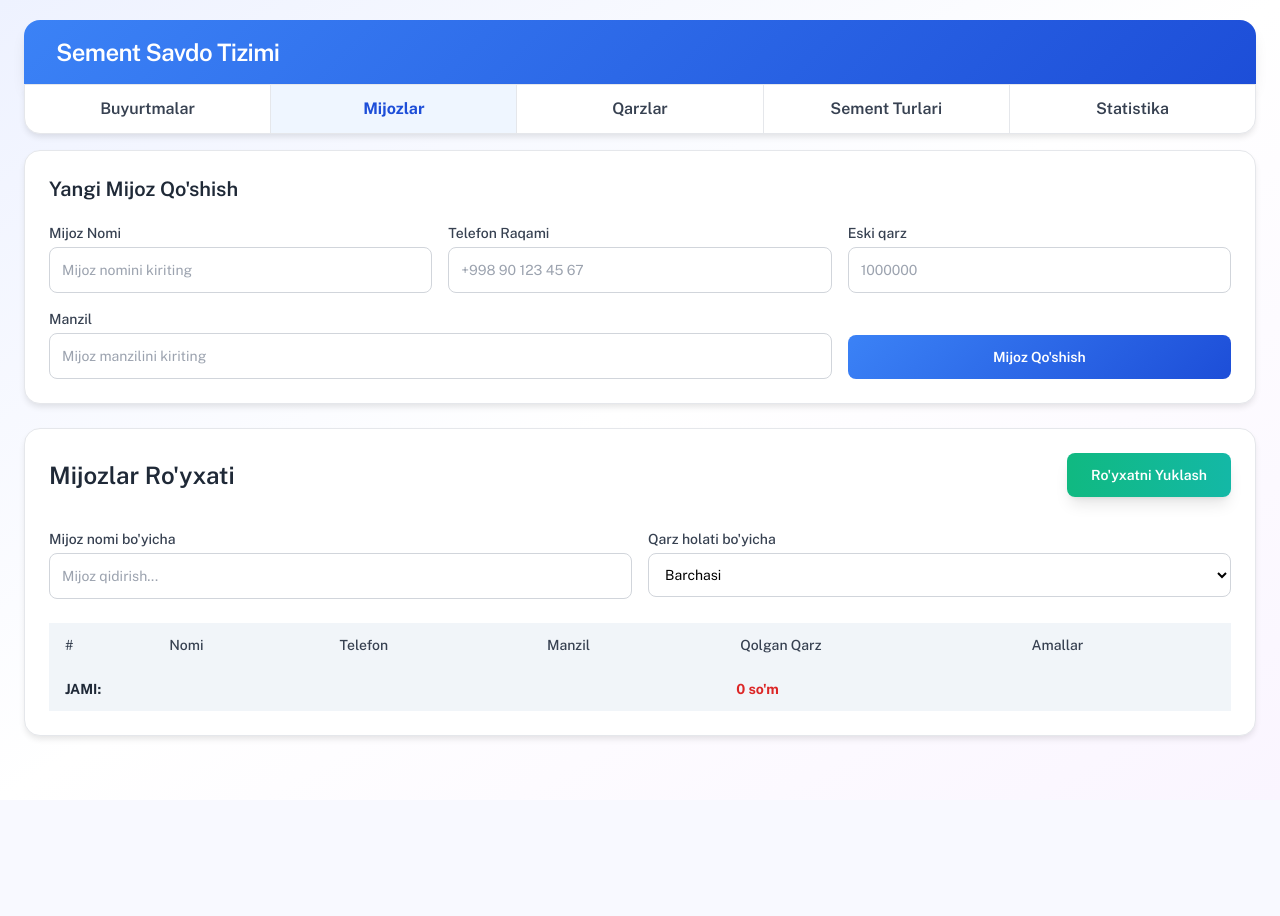
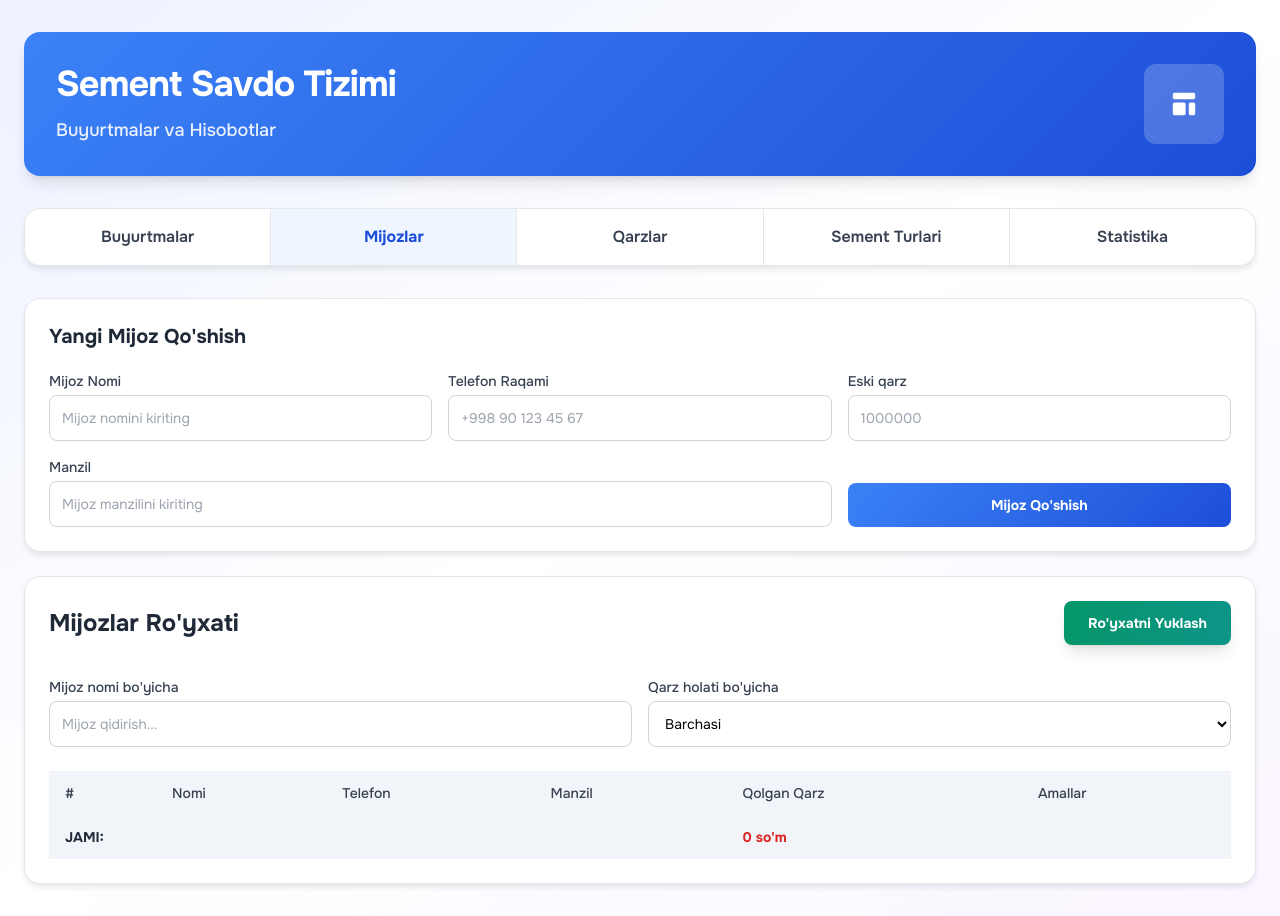
Before and after one commit to clashcoocac-cyber/cement-finance, a Django app: page /customer/ in a window 1280 px wide. Before the commit the page ends 740 px from the top, so only its background shows below. Run offline with Django 5.2, Linux system fonts and the light colour scheme; the visitor is signed in with stand-in values (Sample User, id 1); data that the repository does not hold is empty; parts of the project's set-up code (start-up, migrations or seed data) failed here and were passed over; some libraries are stand-ins or nearby versions.

Commit message:
Revert the look to the original: big banner header, Onest font, original weights, spacing and colours; keep the two bug fixes (no tabular digits, comments capped at 2 lines, actions not clipped)
Co-Authored-By: Claude Sonnet 5.5 <noreply@anthropic.com>

```diff
--- a/templates/base.html
+++ b/templates/base.html
@@ -7,9 +7,8 @@
         <script src="https://cdn.tailwindcss.com"></script>
         <script src="https://cdnjs.cloudflare.com/ajax/libs/jspdf/2.5.1/jspdf.umd.min.js"></script>
         <style>
-            @import url('https://fonts.googleapis.com/css2?family=Public+Sans:wght@400..700&family=Inter:wght@400..700&display=swap');
-            /* Public Sans has no Cyrillic: customer names fall back, glyph by glyph, to Inter */
-            body { font-family: 'Public Sans', 'Inter', system-ui, sans-serif; -webkit-font-smoothing: antialiased; }
+            @import url('https://fonts.googleapis.com/css2?family=Onest:ital,wght@0,200..900;1,200..900&display=swap');
+            body { font-family: 'Onest', sans-serif; }
             .modern-card {
                 background: white;
                 border: 1px solid #e5e7eb;
@@ -109,38 +108,50 @@
         </script>
     </head>
     <body class="bg-gradient-to-br from-indigo-50 via-white to-purple-50 min-h-screen">
-    <div class="max-w-7xl mx-auto px-6 pt-5 pb-6">
-        <!-- Header: one line, stuck to the top, the tab bar attached right below it -->
-        <div class="gradient-bg rounded-t-2xl shadow-lg px-8 py-4 text-white">
-            <h1 class="text-2xl font-semibold tracking-tight">Sement Savdo Tizimi</h1>
+    <div class="max-w-7xl mx-auto px-6 py-8">
+        <!-- Header -->
+        <div class="gradient-bg rounded-2xl shadow-lg p-8 mb-8 text-white">
+            <div class="flex items-center justify-between">
+                <div>
+                    <h1 class="text-4xl font-bold mb-3 tracking-tight">Sement Savdo Tizimi</h1>
+                    <p class="text-white/90 text-lg font-medium">Buyurtmalar va Hisobotlar</p>
+                </div>
+                <div class="hidden md:block">
+                    <div class="w-20 h-20 bg-white/20 rounded-xl flex items-center justify-center">
+                        <svg class="w-8 h-8 text-white" fill="currentColor" viewBox="0 0 20 20">
+                            <path d="M3 4a1 1 0 011-1h12a1 1 0 011 1v2a1 1 0 01-1 1H4a1 1 0 01-1-1V4zM3 10a1 1 0 011-1h6a1 1 0 011 1v6a1 1 0 01-1 1H4a1 1 0 01-1-1v-6zM14 9a1 1 0 00-1 1v6a1 1 0 001 1h2a1 1 0 001-1v-6a1 1 0 00-1-1h-2z"/>
+                        </svg>
+                    </div>
+                </div>
+            </div>
         </div>
 
         <!-- Navigation Tabs -->
-        <div class="modern-card rounded-t-none rounded-b-2xl mb-4">
-    <div class="flex flex-wrap sm:flex-nowrap font-semibold text-gray-700 rounded-b-2xl overflow-hidden">
+        <div class="modern-card rounded-2xl mb-8">
+    <div class="flex flex-wrap sm:flex-nowrap font-semibold text-gray-700 rounded-2xl overflow-hidden">
         <a href="{% url 'dashboard' %}"
            id="ordersTab"
-           class="w-1/2 sm:w-auto flex-1 text-center px-6 py-3 {%if page == 'dashboard' %}font-bold bg-blue-50 text-blue-700{% endif %} hover:text-blue-700 hover:bg-gray-50 transition-all duration-300 border-b sm:border-b-0 sm:border-r border-gray-200">
+           class="w-1/2 sm:w-auto flex-1 text-center px-6 py-4 {%if page == 'dashboard' %}font-bold bg-blue-50 text-blue-700{% endif %} hover:text-blue-700 hover:bg-gray-50 transition-all duration-300 border-b sm:border-b-0 sm:border-r border-gray-200">
             Buyurtmalar
         </a>
         <a href="{% url 'customer' %}"
            id="clientsTab"
-           class="w-1/2 sm:w-auto flex-1 text-center px-6 py-3 {%if page == 'customer' %}font-bold bg-blue-50 text-blue-700{% endif %} hover:text-blue-700 hover:bg-gray-50 transition-all duration-300 border-b sm:border-b-0 sm:border-r border-gray-200">
+           class="w-1/2 sm:w-auto flex-1 text-center px-6 py-4 {%if page == 'customer' %}font-bold bg-blue-50 text-blue-700{% endif %} hover:text-blue-700 hover:bg-gray-50 transition-all duration-300 border-b sm:border-b-0 sm:border-r border-gray-200">
             Mijozlar
         </a>
         <a href="{% url 'debts' %}"
            id="debtsTab"
-           class="w-1/2 sm:w-auto flex-1 text-center px-6 py-3 {%if page == 'debt' %}font-bold bg-blue-50 text-blue-700{% endif %} hover:text-blue-700 hover:bg-gray-50 transition-all duration-300 border-b sm:border-b-0 sm:border-r border-gray-200">
+           class="w-1/2 sm:w-auto flex-1 text-center px-6 py-4 {%if page == 'debt' %}font-bold bg-blue-50 text-blue-700{% endif %} hover:text-blue-700 hover:bg-gray-50 transition-all duration-300 border-b sm:border-b-0 sm:border-r border-gray-200">
             Qarzlar
         </a>
         <a href="{% url 'cement_type' %}"
            id="cementTab"
-           class="w-1/2 sm:w-auto flex-1 text-center px-6 py-3 {%if page == 'cement_type' %}font-bold bg-blue-50 text-blue-700{% endif %} hover:text-blue-700 hover:bg-gray-50 transition-all duration-300 border-b sm:border-b-0 sm:border-r border-gray-200">
+           class="w-1/2 sm:w-auto flex-1 text-center px-6 py-4 {%if page == 'cement_type' %}font-bold bg-blue-50 text-blue-700{% endif %} hover:text-blue-700 hover:bg-gray-50 transition-all duration-300 border-b sm:border-b-0 sm:border-r border-gray-200">
             Sement Turlari
         </a>
         <a href="{% url 'stats' %}"
            id="statisticsTab"
-           class="w-full sm:w-auto flex-1 text-center px-6 py-3 {%if page == 'stats' %}font-bold bg-blue-50 text-blue-700{% endif %} hover:text-blue-700 hover:bg-gray-50 transition-all duration-300">
+           class="w-full sm:w-auto flex-1 text-center px-6 py-4 {%if page == 'stats' %}font-bold bg-blue-50 text-blue-700{% endif %} hover:text-blue-700 hover:bg-gray-50 transition-all duration-300">
             Statistika
         </a>
     </div>
--- a/templates/customer.html
+++ b/templates/customer.html
@@ -5,7 +5,7 @@
 
 <div id="clientsContent" class="tab-content">
     <div class="modern-card rounded-2xl p-6 mb-6">
-        <h2 class="text-xl font-semibold text-gray-800 mb-5">Yangi Mijoz Qo'shish</h2>
+        <h2 class="text-xl font-bold text-gray-800 mb-5">Yangi Mijoz Qo'shish</h2>
         <form action="{% url 'customer' %}" method="POST" class="grid grid-cols-1 md:grid-cols-3 gap-4">
             {% csrf_token %}
             <div>
@@ -25,15 +25,15 @@
                 <input type="text" name="address" id="clientAddress" class="w-full p-3 border border-gray-300 rounded-lg focus:ring-2 focus:ring-indigo-500 focus:border-indigo-500 bg-white transition-all duration-300 text-sm" placeholder="Mijoz manzilini kiriting">
             </div>
             <div class="flex items-end">
-                <button type="submit" class="w-full gradient-bg text-white py-3 px-4 rounded-lg hover:shadow-lg transition-all duration-300 font-semibold text-sm">Mijoz Qo'shish</button>
+                <button type="submit" class="w-full gradient-bg text-white py-3 px-4 rounded-lg hover:shadow-lg transition-all duration-300 font-bold text-sm">Mijoz Qo'shish</button>
             </div>
         </form>
     </div>
     <div id="invoice" class="modern-card rounded-2xl p-6">
                 <div class="flex justify-between items-center mb-8">
-                    <h3 class="text-2xl font-semibold text-gray-800">Mijozlar Ro'yxati</h3>
+                    <h3 class="text-2xl font-bold text-gray-800">Mijozlar Ro'yxati</h3>
 
-                    <button onclick="generatePDF()" class="bg-gradient-to-r from-emerald-500 to-teal-500 text-white px-6 py-3 rounded-lg hover:from-emerald-600 hover:to-teal-600 transition-all duration-300 font-semibold text-sm shadow-lg">Ro'yxatni Yuklash</button>
+                    <button onclick="generatePDF()" class="bg-gradient-to-r from-emerald-600 to-teal-600 text-white px-6 py-3 rounded-lg hover:from-emerald-700 hover:to-teal-700 transition-all duration-300 font-bold text-sm shadow-lg">Ro'yxatni Yuklash</button>
                 </div>
                 <div class="mb-6">
                     <div class="grid grid-cols-1 md:grid-cols-2 gap-4">
@@ -70,11 +70,11 @@
                         <tbody id="clientsTable" class="divide-y divide-gray-200 font-medium">
                             {% for customer in customers %}
                     <tr>
-                        <td class="px-3 py-2.5 text-sm text-gray-900">{{ forloop.counter }}</td>
-                        <td class="px-3 py-2.5 text-sm text-gray-900 cursor-pointer" onclick="window.location.href = `{% url 'dashboard' %}?customer_id={{ customer.id }}#invoice`">{{ customer.name }}</td>
-                        <td class="px-3 py-2.5 text-sm text-gray-900 cursor-pointer" onclick="window.location.href = `{% url 'dashboard' %}?customer_id={{ customer.id }}#invoice`">{{ customer.phone }}</td>
-                        <td class="px-3 py-2.5 text-sm text-gray-900 cursor-pointer" onclick="window.location.href = `{% url 'dashboard' %}?customer_id={{ customer.id }}#invoice`">{{ customer.address }}</td>
-                        <td class="px-3 py-2.5 text-sm {% if customer.total_debt <= 0 %}text-green-700{% else %}text-red-600 font-medium{% endif %}">
+                        <td class="px-4 py-3 text-sm text-gray-900">{{ forloop.counter }}</td>
+                        <td class="px-4 py-3 text-sm text-gray-900 cursor-pointer" onclick="window.location.href = `{% url 'dashboard' %}?customer_id={{ customer.id }}#invoice`">{{ customer.name }}</td>
+                        <td class="px-4 py-3 text-sm text-gray-900 cursor-pointer" onclick="window.location.href = `{% url 'dashboard' %}?customer_id={{ customer.id }}#invoice`">{{ customer.phone }}</td>
+                        <td class="px-4 py-3 text-sm text-gray-900 cursor-pointer" onclick="window.location.href = `{% url 'dashboard' %}?customer_id={{ customer.id }}#invoice`">{{ customer.address }}</td>
+                        <td class="px-4 py-3 text-sm {% if customer.total_debt <= 0 %}text-green-700{% else %}text-red-600 font-medium{% endif %}">
                             {{ customer.total_debt | format_currency }} so'm
                         </td>
                         <td class="hidden">{{ customer.id }}</td>
@@ -94,8 +94,8 @@
                         <tfoot class="bg-slate-100">
                             <tr>
                                 <td colspan="4" class="px-4 py-3 text-sm font-bold text-gray-800">JAMI:</td>
-                                <td class="px-3 py-2.5 text-sm font-bold text-red-600" id="totalClientsDebt">{{ total_debt | format_currency }} so'm</td>
-                                <td class="px-3 py-2.5 text-sm font-bold text-gray-800"></td>
+                                <td class="px-4 py-3 text-sm font-bold text-red-600" id="totalClientsDebt">{{ total_debt | format_currency }} so'm</td>
+                                <td class="px-4 py-3 text-sm font-bold text-gray-800"></td>
                             </tr>
                         </tfoot>
                     </table>
@@ -107,7 +107,7 @@
 <!-- Edit Client Modal -->
     <div id="editClientModal" class="fixed inset-0 bg-black bg-opacity-50 flex items-center justify-center z-50 hidden">
         <div class="bg-white rounded-2xl p-8 w-full max-w-md shadow-2xl">
-            <h2 class="text-2xl font-semibold text-gray-800 mb-6">Mijozni O'zgartirish</h2>
+            <h2 class="text-2xl font-bold text-gray-800 mb-6">Mijozni O'zgartirish</h2>
             <form action="{% url 'customer' %}" method="POST" class="space-y-4">
                 {% csrf_token %}
                 <input type="hidden" name="_method" value="PUT">
--- a/templates/payment_edit.html
+++ b/templates/payment_edit.html
@@ -4,14 +4,14 @@
 
 <div class="modern-card rounded-2xl p-6 mb-6">
     <div class="flex items-center justify-between mb-6">
-        <h2 class="text-xl font-semibold text-gray-800">Qarz To'lovini Tahrirlash</h2>
+        <h2 class="text-xl font-bold text-gray-800">Qarz To'lovini Tahrirlash</h2>
         <a href="{% url 'debts' %}" class="text-blue-600 hover:text-blue-800 font-medium text-sm">
             ← Qarzlar sahifasiga qaytish
         </a>
     </div>
 
     <div class="bg-gray-50 rounded-lg p-4 mb-6">
-        <h3 class="font-semibold text-gray-800 mb-2">To'lov Ma'lumotlari:</h3>
+        <h3 class="font-bold text-gray-800 mb-2">To'lov Ma'lumotlari:</h3>
         <div class="grid grid-cols-1 md:grid-cols-2 gap-4 text-sm">
             <div>
                 <span class="font-medium text-gray-600">Mijoz:</span>
@@ -70,7 +70,7 @@
                 Bekor qilish
             </a>
             <button type="submit"
-                    class="px-6 py-3 bg-gradient-to-r from-green-500 to-emerald-500 text-white rounded-lg hover:from-green-600 hover:to-emerald-600 transition-all duration-300 font-semibold text-sm shadow-lg hover:shadow-xl">
+                    class="px-6 py-3 bg-gradient-to-r from-green-600 to-emerald-600 text-white rounded-lg hover:from-green-700 hover:to-emerald-700 transition-all duration-300 font-bold text-sm shadow-lg hover:shadow-xl">
                 Saqlash
             </button>
         </div>
```
Also changed, not shown: finance/tests.py (+1 -32 lines), templates/cement_type.html (+9 -9 lines), templates/debt.html (+16 -16 lines), templates/login.html (+4 -5 lines), templates/order.html (+36 -36 lines), templates/order_edit.html (+5 -6 lines), templates/stats.html (+7 -7 lines).
